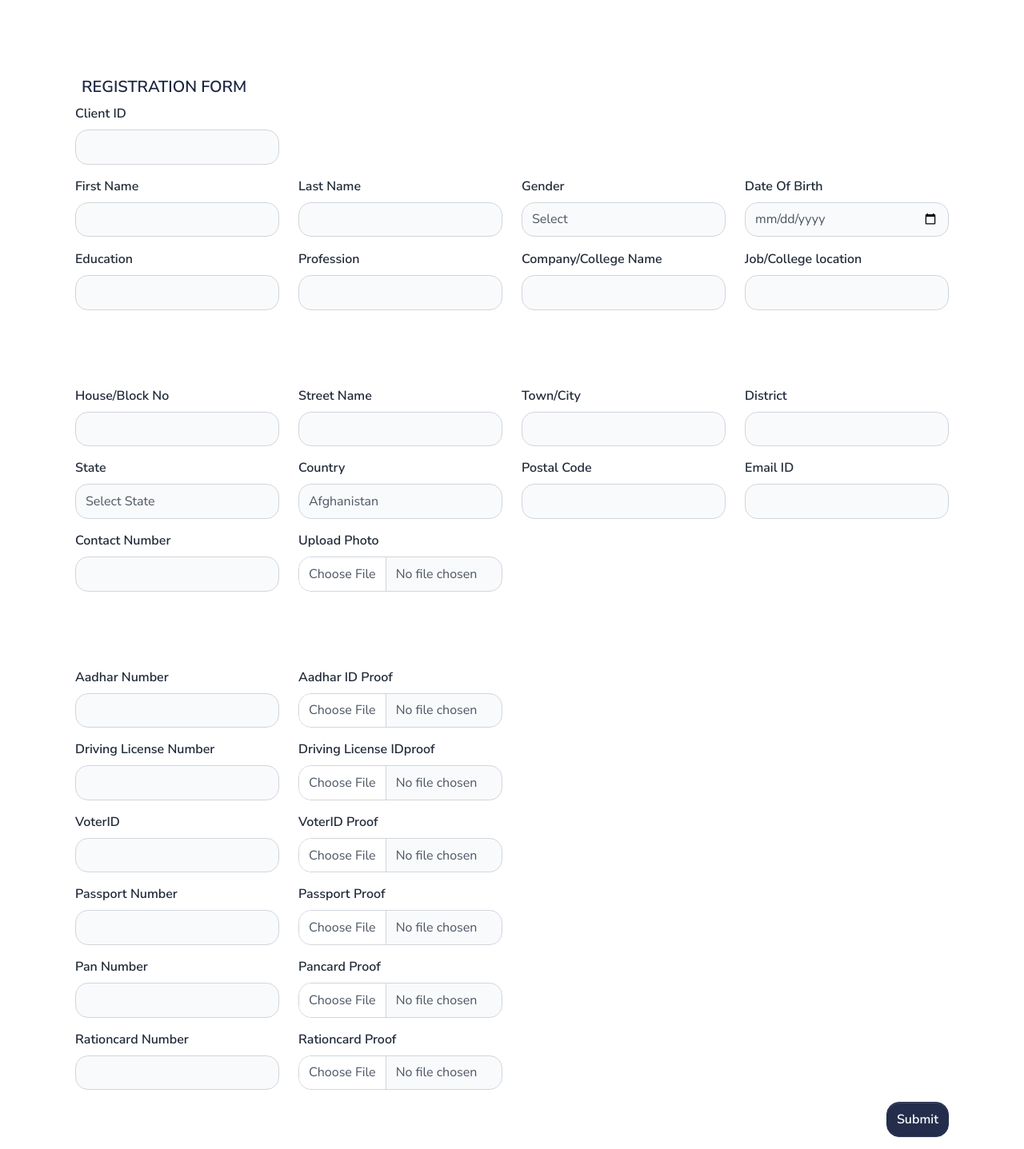
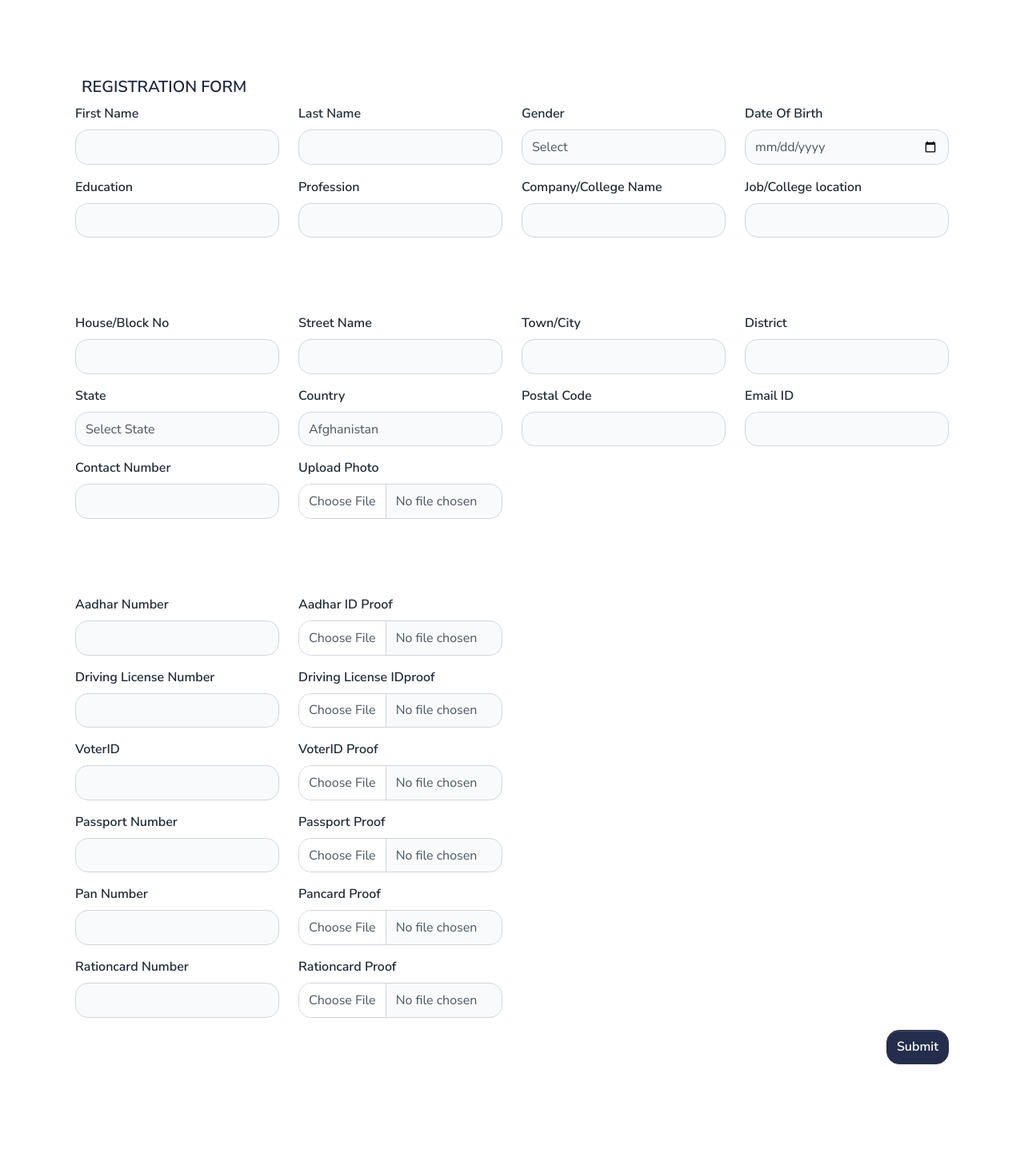
Before and after one commit to victoryuniverse100/djangopixel, a Django app: page /registration/ in a window 1280 px wide. Shown: the whole page at 80% size. After the commit the page ends 1332 px from the top, so only its background shows below. Run offline with Django 3.2, Linux system fonts and the light colour scheme; some libraries are stand-ins or nearby versions.

Commit message:
edit html and views

```diff
--- a/django-pixel-master/django-pixel-master/apps/home/models.py
+++ b/django-pixel-master/django-pixel-master/apps/home/models.py
@@ -9,7 +9,7 @@ from django.contrib.auth.models import User
 # Create your models here.
 
 class client_data(models.Model):
-    client_id=models.CharField(max_length=10000)
+    # client_id=models.CharField(max_length=10000)
     fname = models.CharField(max_length=10000)                       # "2021-08-26T03:22:59.313Z"
     lname = models.CharField(max_length=10000)
     gender =models.CharField(max_length=100)# 2082668
@@ -46,8 +46,8 @@ class client_data(models.Model):
     rationcard_upload = models.ImageField(upload_to='media/idproof/rationcard',default='')
 
     client_uniqueid = models.CharField(max_length=10000)
-    created_date = models.DateField(default='')
-    seq_id =models.DateField(max_length=10000)
+    # created_date = models.DateField(default='')
+    # seq_id =models.DateField(max_length=10000)
 
 
 
--- a/django-pixel-master/django-pixel-master/apps/home/urls.py
+++ b/django-pixel-master/django-pixel-master/apps/home/urls.py
@@ -20,9 +20,8 @@ urlpatterns = [
 
 
 
-
     # Matches any html file
     re_path(r'^.*\.*', views.pages, name='pages'),
 
     re_path('registration/', views.registration, name="registration"),
-]+ static(settings.MEDIA_URL, document_root=settings.MEDIA_ROOT)
+]
--- a/django-pixel-master/django-pixel-master/apps/home/views.py
+++ b/django-pixel-master/django-pixel-master/apps/home/views.py
@@ -100,15 +100,15 @@ def customer_form(request):
     rationcard_upload = request.POST.get('rationcard_upload')
 
     client_uniqueid=fname+dob+aadhar_number
-    created_date = date.today()
-    seq_id=100000
+    # created_date = date.today()
+    # seq_id=100000
 
-    client_id = str(created_date)+str(-seq_id)
+    # client_id = str(created_date)+str(-seq_id)
 
 
 
-    reg_data=client_data (
-    client_id=client_id,
+    reg_data = client_data (
+    # client_id=client_id,
     fname = fname,
     lname = lname,
     gender=gender,
@@ -139,8 +139,8 @@ def customer_form(request):
     rationcard_upload = rationcard_upload,
 
     client_uniqueid = client_uniqueid.replace("-",""),
-    created_date=created_date,
-        seq_id=seq_id,
+    # created_date=created_date,
+    # seq_id=seq_id,
 
 
 
--- a/django-pixel-master/django-pixel-master/apps/templates/home/registration.html
+++ b/django-pixel-master/django-pixel-master/apps/templates/home/registration.html
@@ -10,11 +10,16 @@
     <main>
 
 
+
         <div class="section section-md pb-0">
+
             <div class="container">
+
+
                 <!-- Title -->
                 <div class="row">
                     <div class="col">
+
                         <h3 class="h5">REGISTRATION FORM</h3>
                     </div>
                 </div>
@@ -22,25 +27,26 @@
             </div>
         </div>
         <div class="row">
-<form action="/customerFormData/"  method= "POST">{% csrf_token %}
+<form action="/customerFormData/"  method= "POST" enctype="multipart/form-data">{% csrf_token %}
         <!-- Section -->
 
-    <div class="section section-md pt-0" style="padding-bottom:15px !important">
- <div class="container">
 
-                <div class="row">
-                   <div class="col-3 ">
+<!--    <div class="section section-md pt-0" style="padding-bottom:15px !important">-->
+<!-- <div class="container">-->
 
-                        <div class="row align-items-center">
-                             <div class="col">
-                                 <label for="exampleInputEmail6">Client ID</label>
-                            <input type="text" class="form-control" name="client_id" id="client_id" autocomplete>
-                            </div>
-                        </div>
-                   </div>
-                </div>
- </div>
-    </div>
+<!--                <div class="row">-->
+<!--                   <div class="col-3 ">-->
+
+<!--                        <div class="row align-items-center">-->
+<!--                             <div class="col">-->
+<!--                                 <label for="exampleInputEmail6">Client ID</label>-->
+<!--                            <input type="text" class="form-control" name="client_id" id="client_id" >-->
+<!--                            </div>-->
+<!--                        </div>-->
+<!--                   </div>-->
+<!--                </div>-->
+<!-- </div>-->
+<!--    </div>-->
 
     <div class="section section-md pt-0" style="padding-bottom:15px !important">
  <div class="container">
@@ -464,6 +470,8 @@
                                     <label class="custom-file-label" for="exampleInputEmail6">Upload Photo</label>
                                 <input type="file" class="form-control" name="photo_upload" id="photo_upload" required>
 
+
+
                             </div>
                         </div>
                     </div>
```
